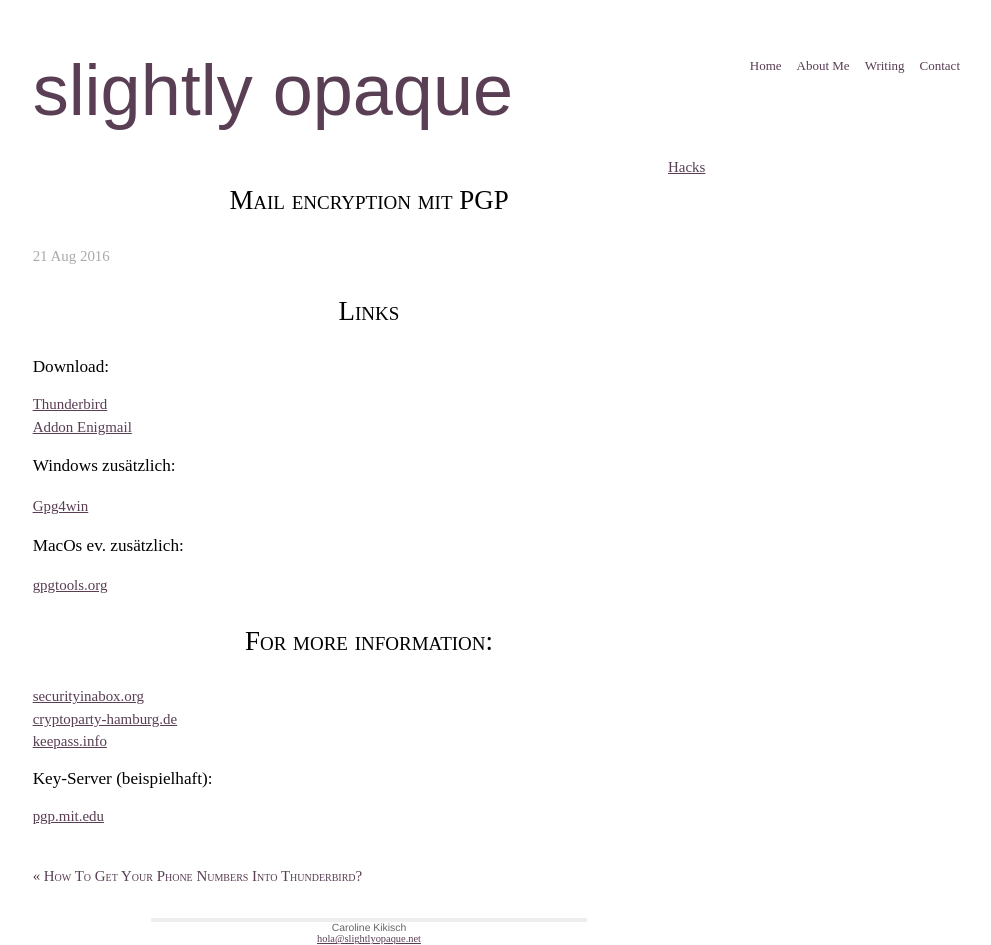
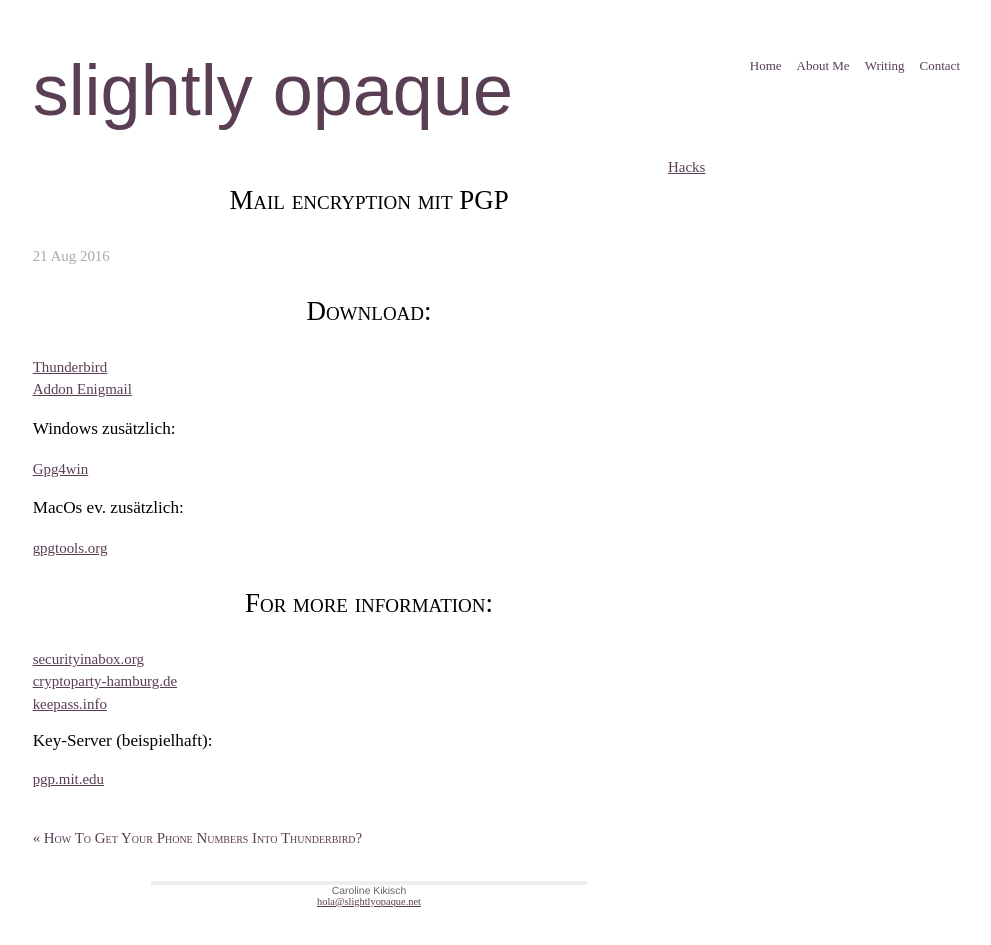
Before and after one commit to slightlyopaque/slightlyopaque_old.github.io, a Jekyll site: the page built from _posts/2016-08-21-mail-encrypt.markdown, in a window 1280 px wide. Shown: the whole page, without its empty margins (271-1262 px from the left). Built offline with Jekyll 4.4.1, drawn with Linux system fonts in a browser that asks for light colours.

Commit message:
update mail encrypt

```diff
--- a/_posts/2016-08-21-mail-encrypt.markdown
+++ b/_posts/2016-08-21-mail-encrypt.markdown
@@ -7,9 +7,7 @@ image_thumbnail: /images/IMG_1707.JPG
 ---
 
 
-# Links
-
-## Download:
+# Download:
 [Thunderbird][4]
 [Addon Enigmail][6]
 
```
